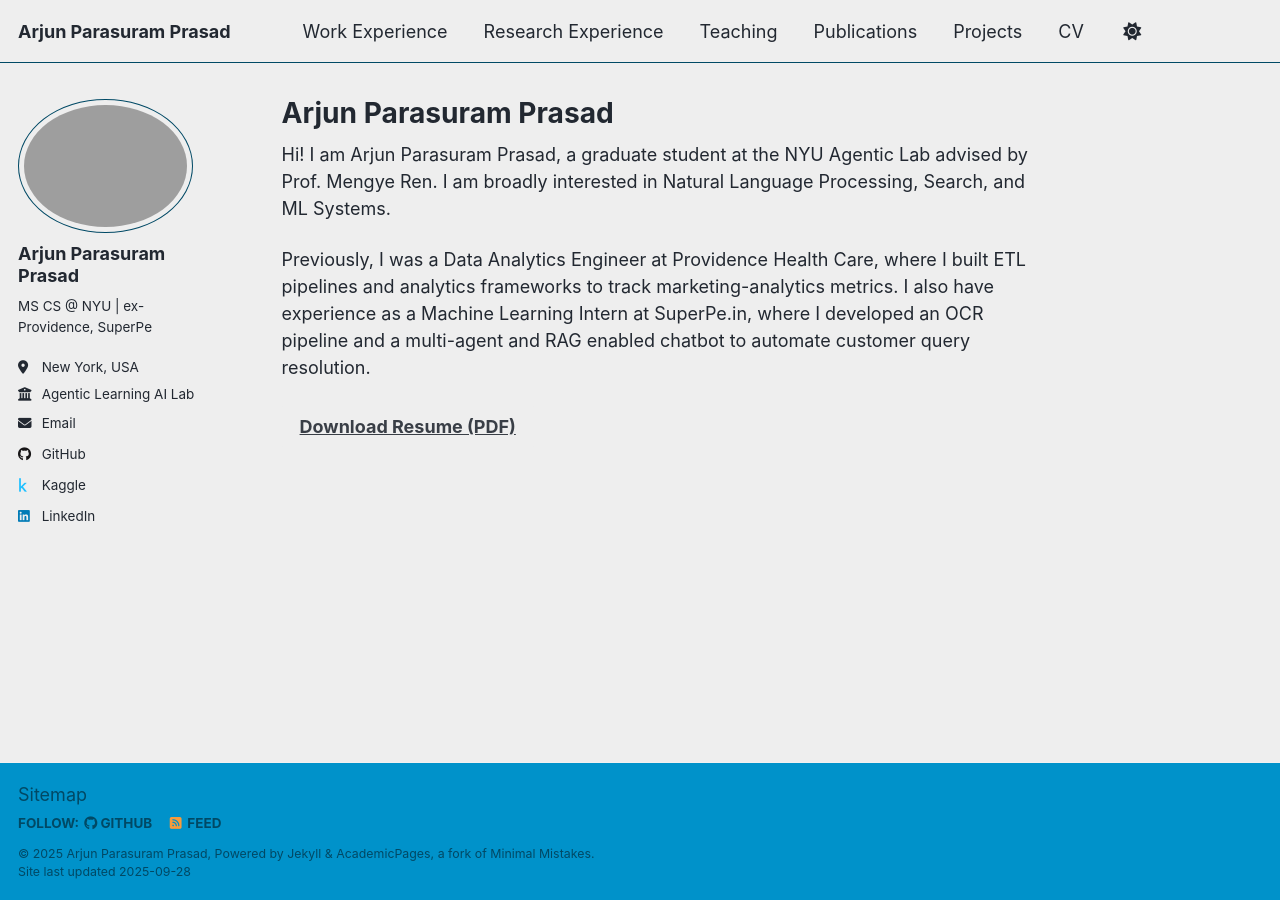
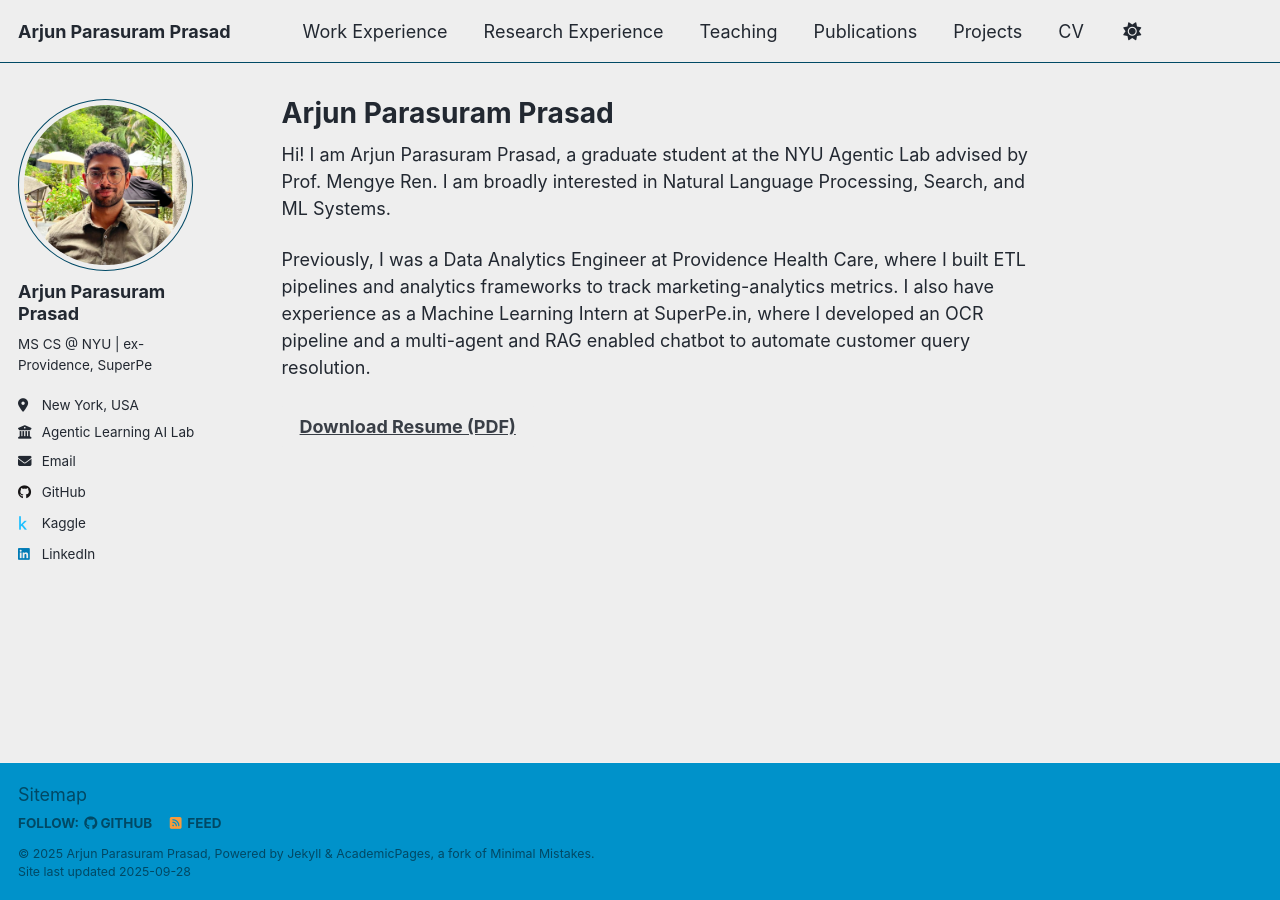
Before and after one commit to prasadboi/prasadboi.github.io, a Jekyll site: the page built from _pages/about.md, in a window 1280 px wide. Built offline with Jekyll 4.4.1, drawn with Linux system fonts in a browser that asks for light colours; a script that is not in the unit is left out.

Commit message:
added profile pic

```diff
--- a/_config.yml
+++ b/_config.yml
@@ -23,7 +23,7 @@ repository               : "prasadboi/prasadboi.github.io"
 #               Additional customization can be done by editing /_includes/author-profile.html
 author:
   # Biographic information
-  avatar           : "profile.jpeg"
+  avatar           : "profile.png"
   name             : "Arjun Parasuram Prasad"
   pronouns         : # example: "she/her"
   bio              : "MS CS @ NYU | ex-Providence, SuperPe"
```
